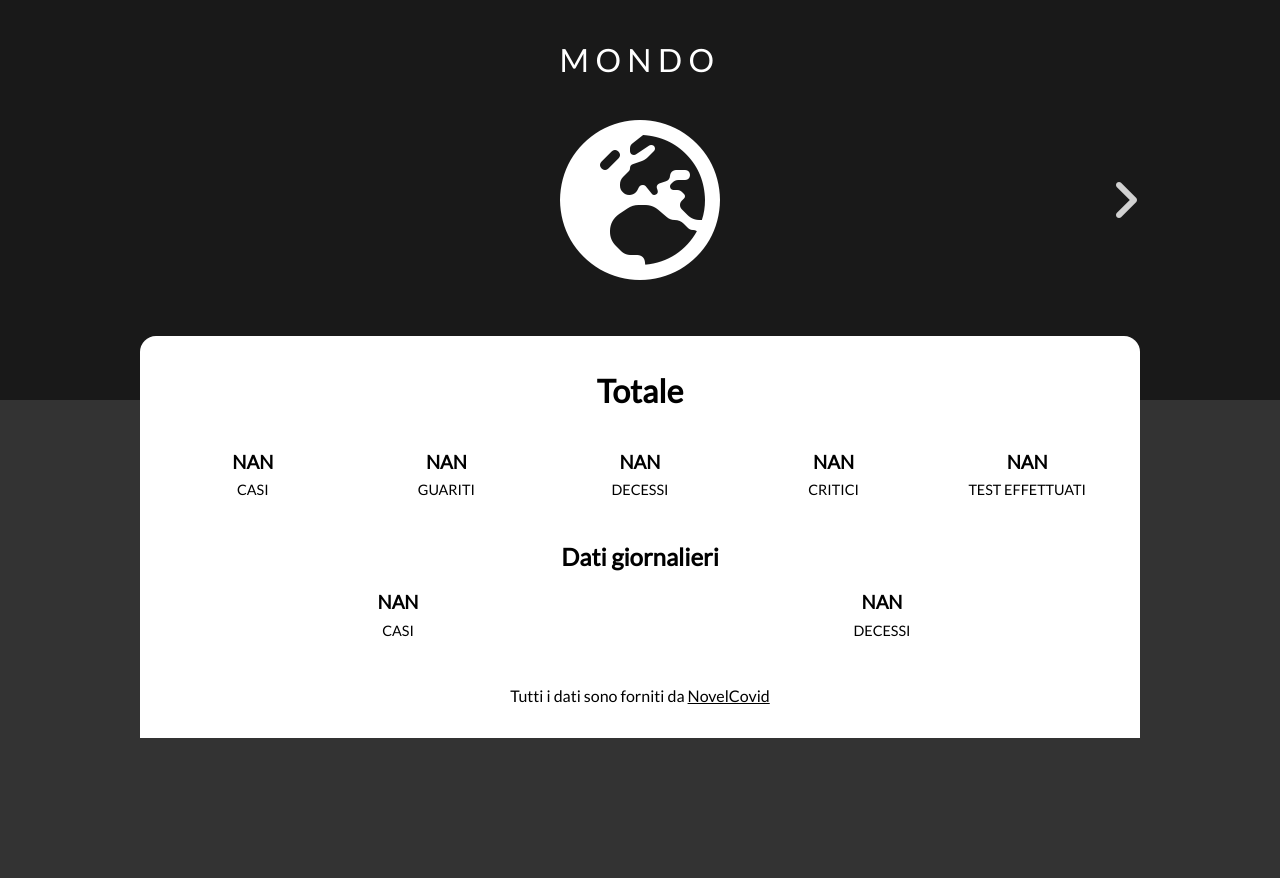
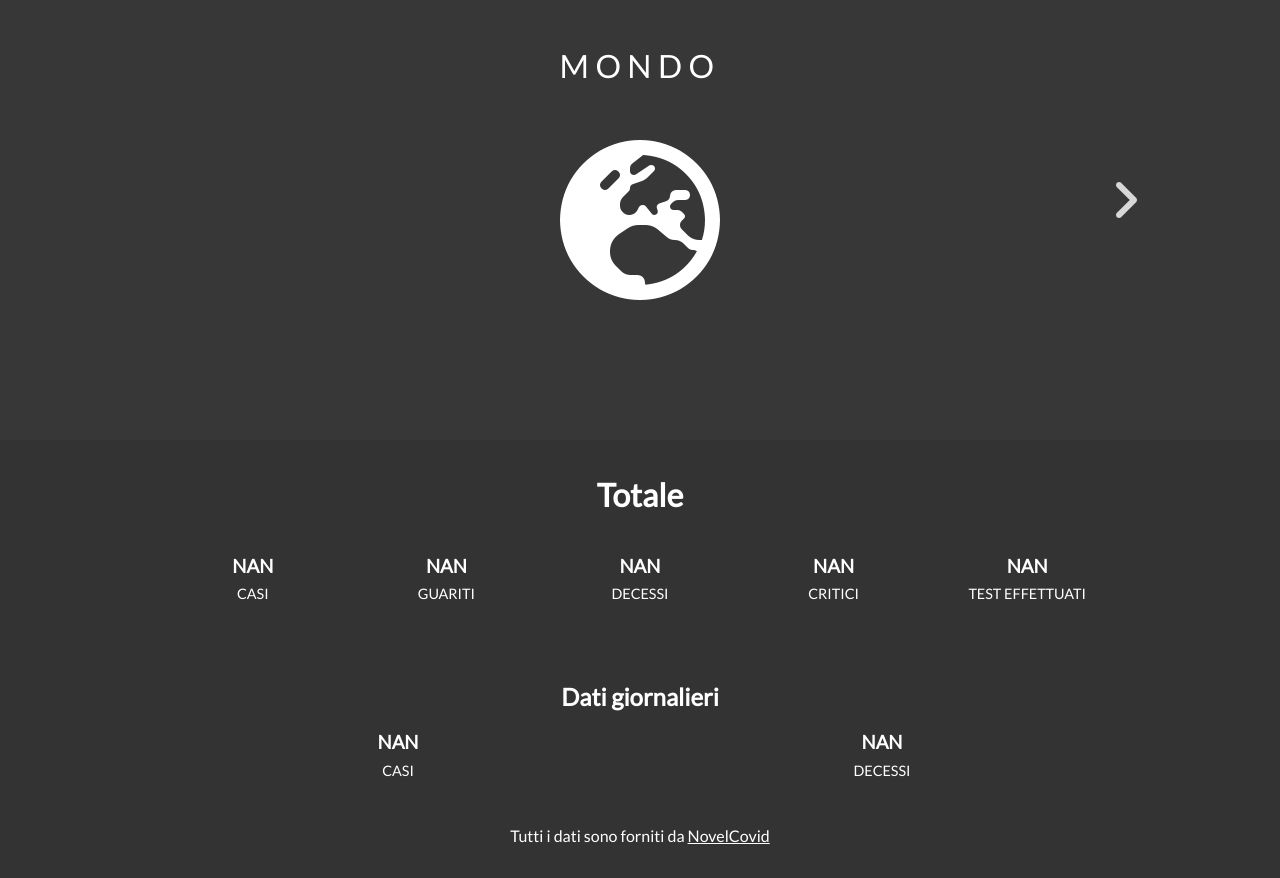
Before and after one commit to stefanotamponi/coronadashboard, a website built with webpack: page app/index.html in a window 1280 px wide. Before the commit the page ends 800 px from the top, so only its background shows below. Built offline with nearby package versions, Linux system fonts and the light colour scheme; no server answers.

Commit message:
new Responsive layout for larger devices.

```diff
--- a/app/assets/styles/modules/_card.css
+++ b/app/assets/styles/modules/_card.css
@@ -10,7 +10,12 @@
     padding: .5em 0;
     font-size: .8em;
     margin-top: -3em;
+  }
 
+  @mixin atLarge {
+    background-color: transparent;
+    color: #FFF;
+    margin-top: 0;
   }
 
   h1 {
@@ -37,12 +42,15 @@
     justify-content: space-around;
     flex-wrap: wrap;
 
+    &--main {
+      margin-bottom: 3em;
+    }
+
     div {
       display: flex;
       flex-direction: column;
       margin-bottom: 2em;
       flex-basis: 7.5em;
-
       margin-top: 0;
 
       h3, p {
--- a/app/assets/styles/modules/_slideshow.css
+++ b/app/assets/styles/modules/_slideshow.css
@@ -1,5 +1,6 @@
 .slideshow {
   background: rgba(0, 0, 0, .5);
+  background: transparent;
   height: 50vh;
   overflow: hidden;
   position: relative;
@@ -7,6 +8,10 @@
   z-index: -1;
   @mixin atTall {
     height: 65vh;
+  }
+  @mixin atLarge {
+    background-color: rgba(255, 255, 255, .02);
+    height: 55vh;
   }
 
   &__title {
--- a/app/temp/styles/styles.css
+++ b/app/temp/styles/styles.css
@@ -404,6 +404,16 @@ a {
 }
   }
 
+@media screen and (min-width: 1000px) {
+
+.card {
+    background-color: transparent;
+    color: #FFF;
+    margin-top: 0
+
+}
+  }
+
 .card h1 {
     margin-bottom: 1em;
   }
@@ -432,12 +442,15 @@ a {
     flex-wrap: wrap;
   }
 
+.card__section--main {
+      margin-bottom: 3em;
+    }
+
 .card__section div {
       display: flex;
       flex-direction: column;
       margin-bottom: 2em;
       flex-basis: 7.5em;
-
       margin-top: 0;
 
     }
@@ -459,6 +472,7 @@ a {
 
 .slideshow {
   background: rgba(0, 0, 0, .5);
+  background: transparent;
   height: 50vh;
   overflow: hidden;
   position: relative;
@@ -470,6 +484,14 @@ a {
 
 .slideshow {
     height: 65vh
+}
+  }
+
+@media screen and (min-width: 1000px) {
+
+.slideshow {
+    background-color: rgba(255, 255, 255, .02);
+    height: 55vh
 }
   }
 
```
